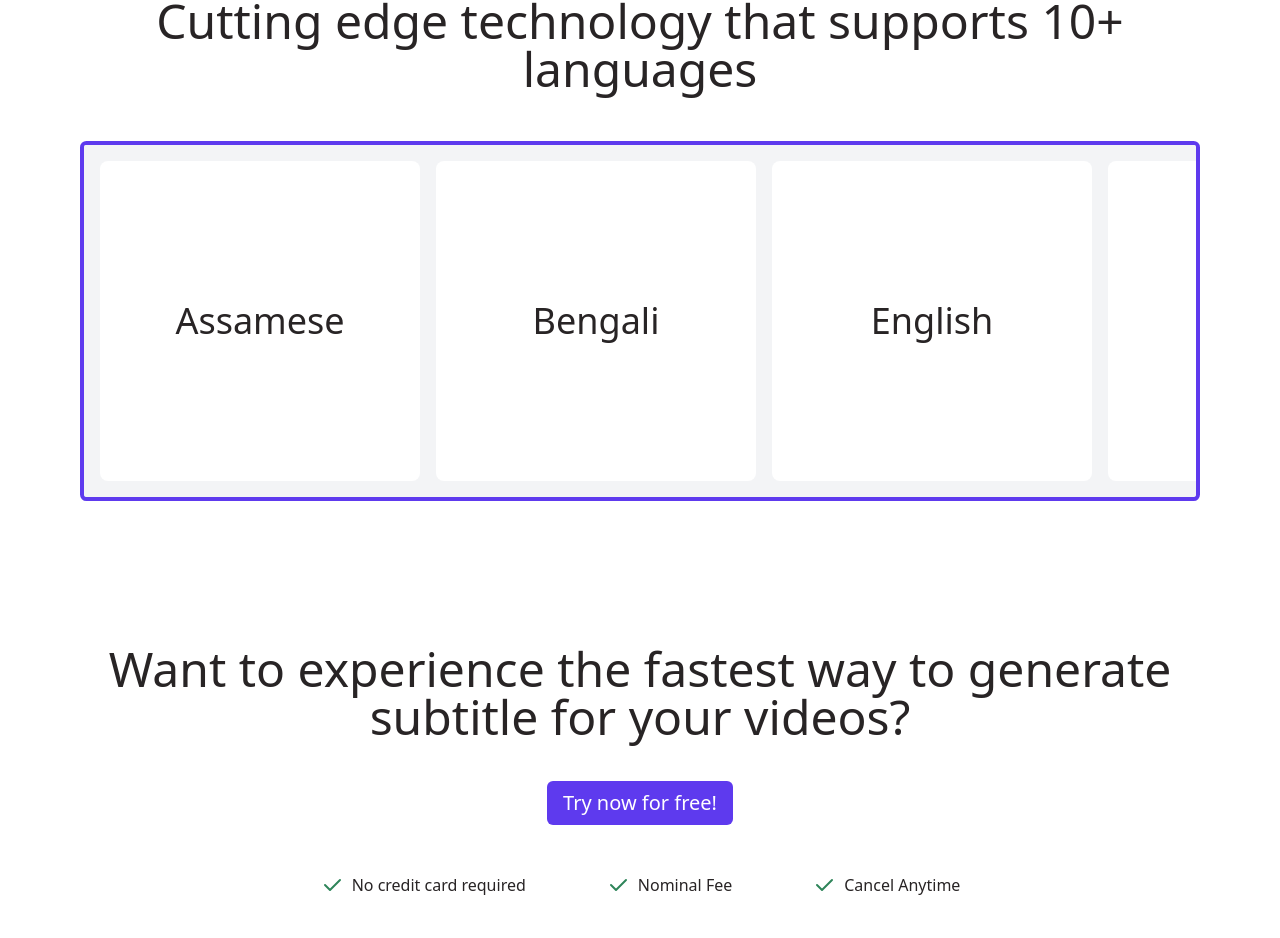
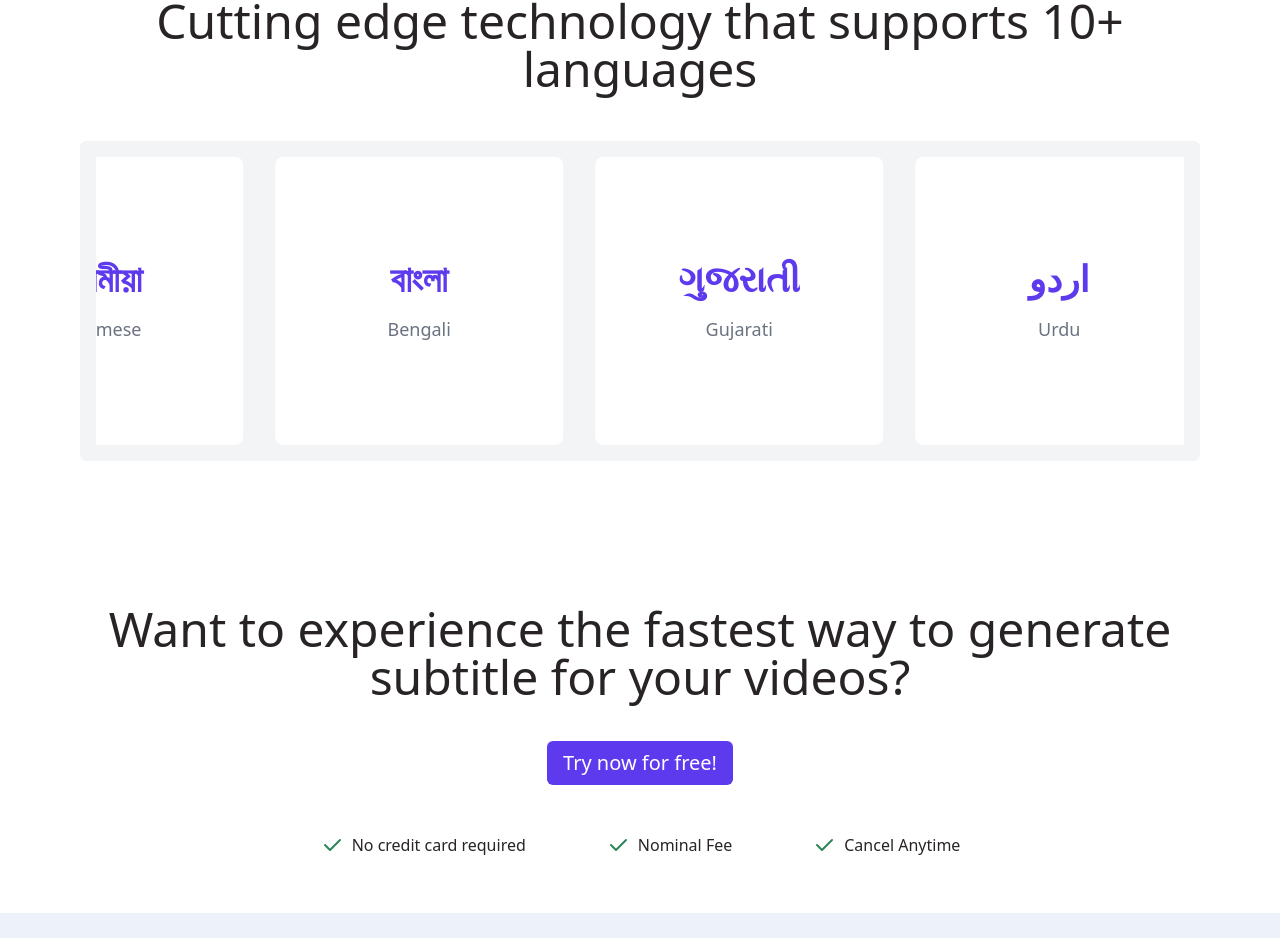
Before and after one commit to kurianbenoy/Indic-Subtitler, a Next.js app in the folder ui/: page / in a window 1280 px wide. Shown: the part 1253-2191 px from the top of the page. Built offline with nearby package versions, Linux system fonts and the light colour scheme.

Commit message:
Style: Redesign carousel items

```diff
--- a/ui/package.json
+++ b/ui/package.json
@@ -18,6 +18,7 @@
     "react": "^18",
     "react-dom": "^18",
     "react-dropzone": "^14.2.3",
+    "react-fast-marquee": "^1.6.4",
     "react-icons": "^5.0.1",
     "react-toastify": "^10.0.4"
   },
--- a/ui/src/components/Carousel.jsx
+++ b/ui/src/components/Carousel.jsx
@@ -1,33 +1,80 @@
 import React from "react";
+import Marquee from "react-fast-marquee";
 
 export default function Carousel() {
-  const languages = [
-    "Assamese",
-    "Bengali",
-    "English",
-    "Gujarati",
-    "Hindi",
-    "Kannada",
-    "Malayalam",
-    "Marathi",
-    "Odia",
-    "Punjabi",
-    "Tamil",
-    "Telgu",
-    "Urdu",
+  const supportedLanguage = [
+    {
+      regionalName: "English",
+      englishName: "",
+    },
+    {
+      regionalName: "অসমীয়া",
+      englishName: "Assamese",
+    },
+    {
+      regionalName: "বাংলা",
+      englishName: "Bengali",
+    },
+
+    {
+      regionalName: "ગુજરાતી",
+      englishName: "Gujarati",
+    },
+    {
+      regionalName: "اردو",
+      englishName: "Urdu",
+    },
+    {
+      regionalName: "हिंदी",
+      englishName: "Hindi",
+    },
+    {
+      regionalName: "ಕನ್ನಡ",
+      englishName: "Kannada",
+    },
+    {
+      regionalName: "മലയാളം",
+      englishName: "Malayalam",
+    },
+    {
+      regionalName: "मराठी",
+      englishName: "Marathi",
+    },
+    {
+      regionalName: "ଓଡିଆ",
+      englishName: "Odia",
+    },
+    {
+      regionalName: "ਪੰਜਾਬੀ",
+      englishName: "Punjabi",
+    },
+    {
+      regionalName: "தமிழ்",
+      englishName: "Tamil",
+    },
+    {
+      regionalName: "తెలుగు",
+      englishName: "Telugu",
+    },
   ];
+
   return (
-    <div className="carousel carousel-center max-w-full p-4 space-x-4 bg-gray-100 rounded-box mt-12 border-4 border-primary">
-      {languages.map((element, index) => {
+    <div className="carousel carousel-center max-w-full p-4 space-x-4 bg-gray-100 rounded-box mt-12">
+      <Marquee speed={80}>
+        {supportedLanguage.map((element, index) => {
           return (
             <div
-            className="carousel-item  w-80 h-80 rounded-lg bg-white flex items-center justify-center"
+              className="carousel-item  md:w-72 md:h-72 h-52 w-52 rounded-lg bg-white flex flex-col items-center justify-center gap-4  mx-4"
               key={index}
             >
-            <h2 className="text-4xl font-medium">{element}</h2>
+              <h1 className="text-4xl font-semibold font text-primary">
+                {element.regionalName}
+              </h1>
+              <h3 className="text-gray-500 text-lg">{element.englishName}</h3>
             </div>
           );
         })}
+      </Marquee>
     </div>
   );
 }
```
Also changed, not shown: 1 other file (tests, documents, lock files or other folders). Lines whose indentation alone changed are shown as unchanged.
